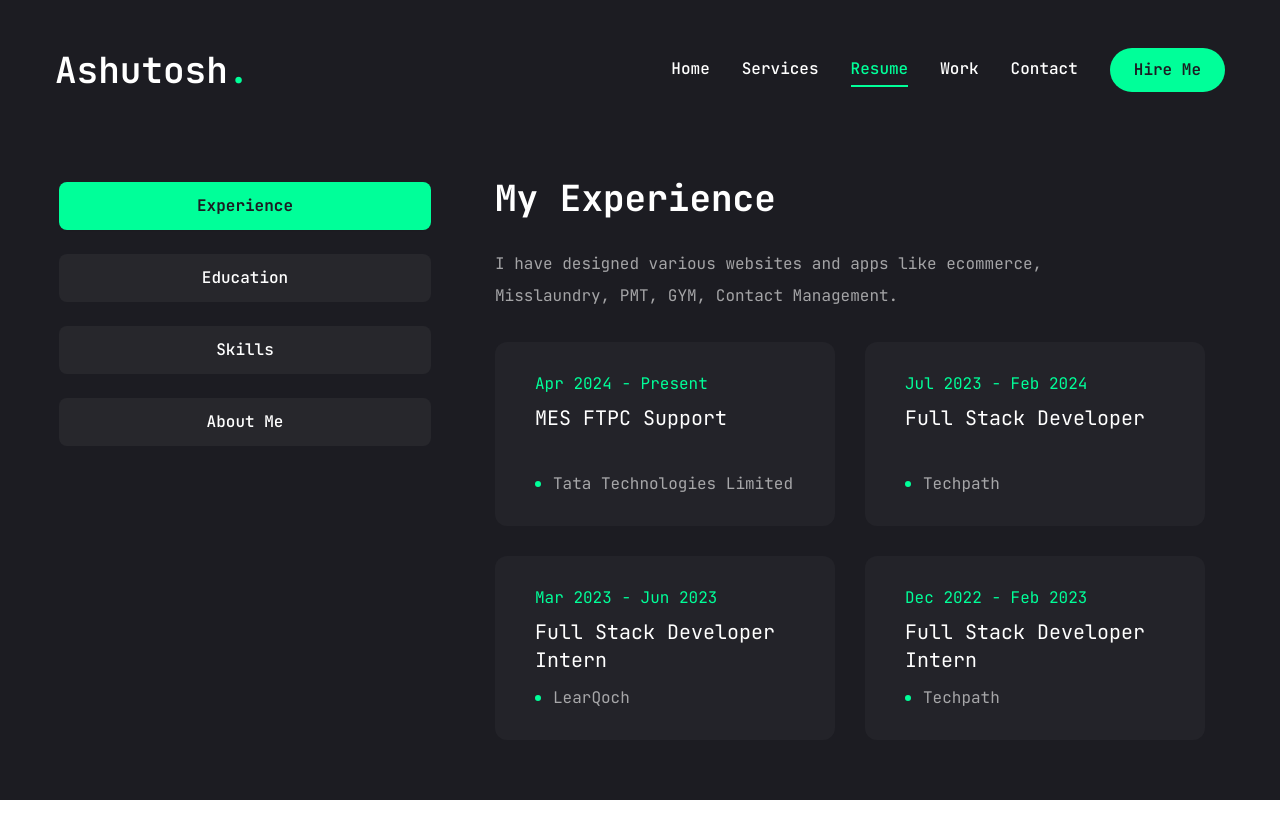
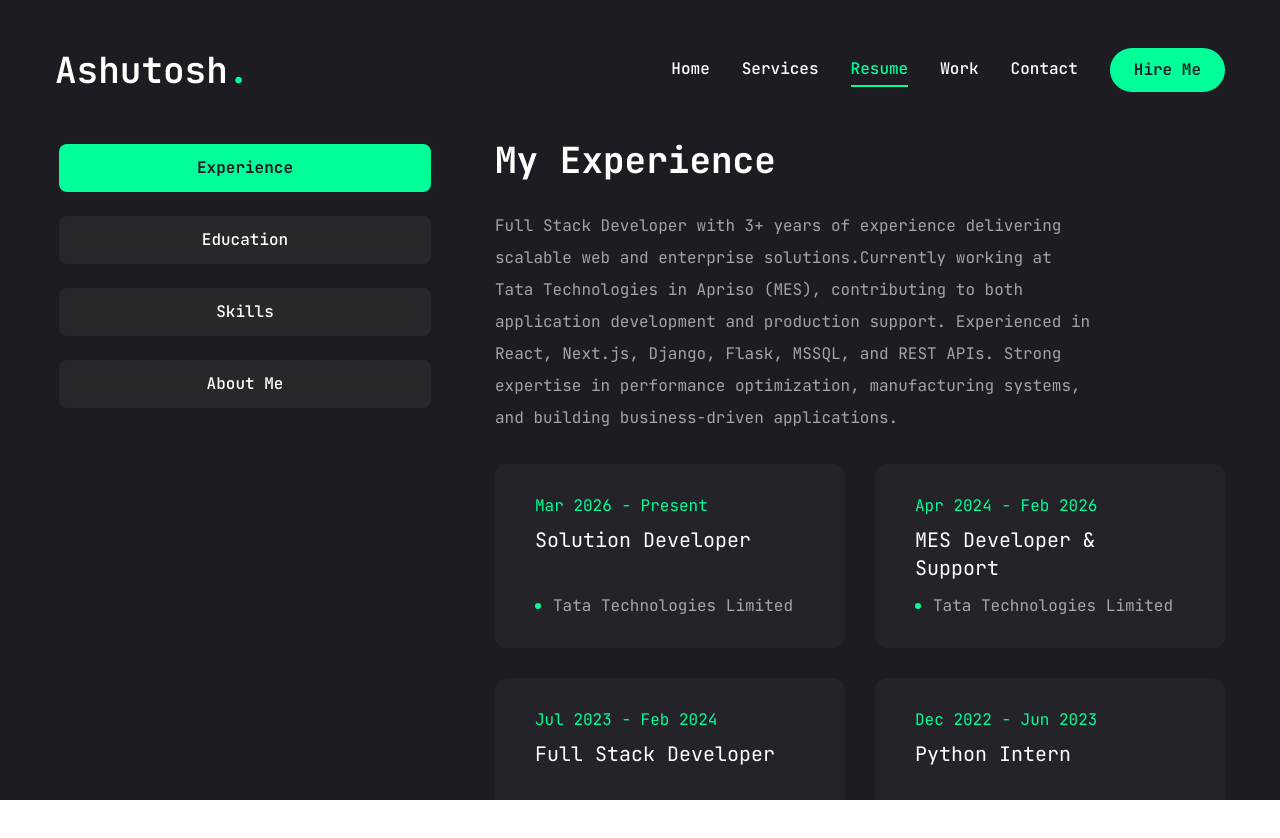
Before and after one commit to Ashutosh2ingh/ashu-portfolio, a Next.js app: page /resume in a window 1280 px wide. Shown: the top 838 px of the page. Before the commit the page ends 800 px from the top, so only its background shows below. Built offline with nearby package versions, Linux system fonts and the light colour scheme.

Commit message:
Work Experience and Education Details Updated

```diff
--- a/app/contact/page.js
+++ b/app/contact/page.js
@@ -24,7 +24,7 @@ const info = [
     {
         icon: <FaMapMarkedAlt/>,
         title: "Address",
-        description: "B-2/9 21, Metropolis City, Rudrapur",
+        description: "Aashirvad Apartment, Thaltej, Ahmedabad",
     },
 ]
 
@@ -60,6 +60,7 @@ const Contact = () => {
             },
             (error) => {
                 toast.error("Something went wrong. Please try again.");
+                console.log(error);
                 setLoading(false);
             },
         );
@@ -131,6 +132,7 @@ const Contact = () => {
                                         <SelectItem value="App-Development">App Development</SelectItem>
                                         <SelectItem value="UI/UX">UI/UX Design</SelectItem>
                                         <SelectItem value="MES">MES</SelectItem>
+                                        <SelectItem value="Apriso-Development">Apriso Development</SelectItem>
                                     </SelectGroup>
                                 </SelectContent>
                             </Select>
--- a/app/resume/page.jsx
+++ b/app/resume/page.jsx
@@ -1,6 +1,6 @@
 "use client";
 import { FaHtml5, FaCss3, FaJs, FaReact, FaPython, FaBootstrap } from "react-icons/fa";
-import { SiTailwindcss, SiNextdotjs, SiDjango, SiGit, SiFlask } from "react-icons/si";
+import { SiTailwindcss, SiNextdotjs, SiDjango, SiGit, SiFlask, SiMicrosoftsqlserver, SiAngular, SiOpenjdk } from "react-icons/si";
 import { TbBrandReactNative } from "react-icons/tb";
 import { Tabs, TabsContent, TabsList, TabsTrigger } from '@/components/ui/tabs';
 import { Tooltip, TooltipContent, TooltipProvider, TooltipTrigger } from "@/components/ui/tooltip";
@@ -10,7 +10,7 @@ import { motion } from "framer-motion";
 // About Data
 const about = {
   title: "About me",
-  description: "I am a Full stack developer skilled in Python, Django, React, framer-motion, and SQL databases.",
+  description: "I am a Full stack developer skilled in Python, Django, React, framer-motion, Apriso, FTPC and SQL databases.",
   info: [
     {
       fieldName: "Name",
@@ -22,7 +22,7 @@ const about = {
     },
     {
       fieldName: "Experience",
-      fieldValue: "2+ Years",
+      fieldValue: "3+ Years",
     },
     {
       fieldName: "LinkedIn",
@@ -51,12 +51,17 @@ const about = {
 const experience = {
   icon: '/assets/resume/badge.svg',
   title: 'My Experience',
-  description: 'I have designed various websites and apps like ecommerce, Misslaundry, PMT, GYM, Contact Management.',
+  description: 'Full Stack Developer with 3+ years of experience delivering scalable web and enterprise solutions.Currently working at Tata Technologies in Apriso (MES), contributing to both application development and production support. Experienced in React, Next.js, Django, Flask, MSSQL, and REST APIs. Strong expertise in performance optimization, manufacturing systems, and building business-driven applications.',
   items:[
     {
       company: "Tata Technologies Limited",
-      position: "MES FTPC Support",
-      duration: "Apr 2024 - Present",
+      position: "Solution Developer",
+      duration: "Mar 2026 - Present",
+    },
+    {
+      company: "Tata Technologies Limited",
+      position: "MES Developer & Support",
+      duration: "Apr 2024 - Feb 2026",
     },
     {
       company: "Techpath",
@@ -64,14 +69,9 @@ const experience = {
       duration: "Jul 2023 - Feb 2024",
     },
     {
-      company: "LearQoch",
-      position: "Full Stack Developer Intern",
-      duration: "Mar 2023 - Jun 2023",
-    },
-    {
       company: "Techpath",
-      position: "Full Stack Developer Intern",
-      duration: "Dec 2022 - Feb 2023",
+      position: "Python Intern",
+      duration: "Dec 2022 - Jun 2023",
     },
   ]
 };
@@ -80,12 +80,12 @@ const experience = {
 const education = {
   icon: '/assets/resume/cap.svg',
   title: 'My education',
-  description: 'I have completed my graduation in BCA in 2023 and now I am pursuing my post-graduation in MCA from 2023 onwards.',
+  description: 'I successfully completed my Bachelor of Computer Applications (BCA) in 2023, followed by my Master of Computer Applications (MCA) in 2025.',
   items:[
     {
       institution: "Manipal University",
       degree: "Master in Computer Applicaiton",
-      duration: "Sep 2023 - Present",
+      duration: "Sep 2023 - Nov 2025",
     },
     {
       institution: "HCPG",
@@ -163,6 +163,22 @@ const skills = {
       icon: <SiFlask/>,
       name: "Flask",
     },
+    {
+      icon: (<img src="/assets/skills/apriso.png" alt="Apriso" className="w-25 h-20 object-contain" />),
+      name: "Apriso",
+    },
+    {
+      icon: <SiMicrosoftsqlserver />,
+      name: "MSSQL",
+    },
+    {
+      icon: <SiAngular />,
+      name: "Angular",
+    },
+    {
+      icon: <SiOpenjdk />,
+      name: "Java",
+    },
   ]
 };
 
@@ -195,7 +211,7 @@ const Resume = () => {
           </TabsList>
 
           {/* Content */}
-          <div classname="min-h-[70vh] w-full">
+          <div className="min-h-[70vh] w-full">
 
             {/* Experience */}
             <TabsContent value="experience" className="w-full">
@@ -234,7 +250,7 @@ const Resume = () => {
             </TabsContent>
 
             {/* Education */}
-            <TabsContent value="education" classname="w-full">
+            <TabsContent value="education" className="w-full">
               <div className="flex flex-col gap-[30px] text-center xl:text-left">
                 <h3 className="text-4xl font-bold">{education.title}</h3>
                 <p className="max-w-[600px] text-white/60 mx-auto xl:mx-0">{education.description}</p>
@@ -270,7 +286,7 @@ const Resume = () => {
             </TabsContent>
 
             {/* Skills */}
-            <TabsContent value="skills" classname="w-full h-full">
+            <TabsContent value="skills" className="w-full h-full">
               <div className="flex flex-col gap-[30px]">
                 <div className="flex flex-col gap-[30px] text-center xl:text-left">
                   <h3 className="text-4xl font-bold">{skills.title}</h3>
@@ -302,7 +318,7 @@ const Resume = () => {
             </TabsContent>
 
             {/* About */}
-            <TabsContent value="about" classname="w-full text-center xl:text-left">
+            <TabsContent value="about" className="w-full text-center xl:text-left">
               <div className="flex flex-col gap-[30px]">
                 <h3 className="text-4xl font-bold">{about.title}</h3>
                 <p className="max-w-[600px] text-white/60 mx-auto xl:mx-0">
--- a/components/Stats.jsx
+++ b/components/Stats.jsx
@@ -3,19 +3,19 @@ import CountUp from "react-countup";
 
 const stats = [
     {
-        num: 2,
+        num: 3,
         text: "Years of experience",
     },
     {
-        num: 8,
+        num: 10,
         text: "Projects completed",
     },
     {
-        num: 10,
+        num: 12,
         text: "Technologies mastered",
     },
     {
-        num: 500,
+        num: 600,
         text: "Code commits",
     },
 ]
```
Also changed, not shown: public/assets/skills/apriso.png (added), 1 other file (tests, documents, lock files or other folders).
